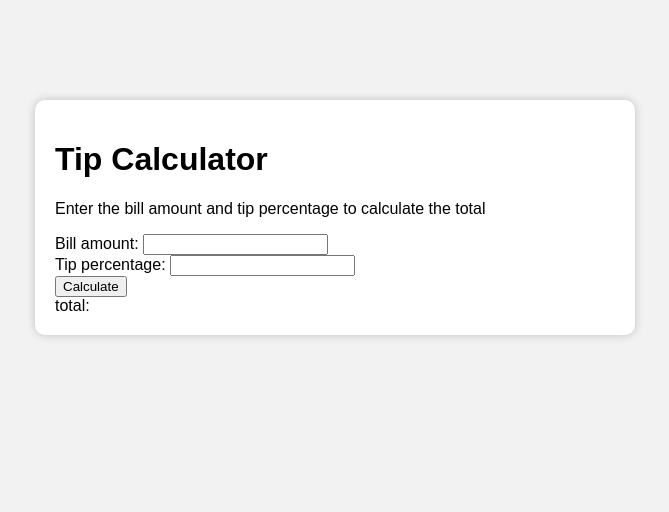
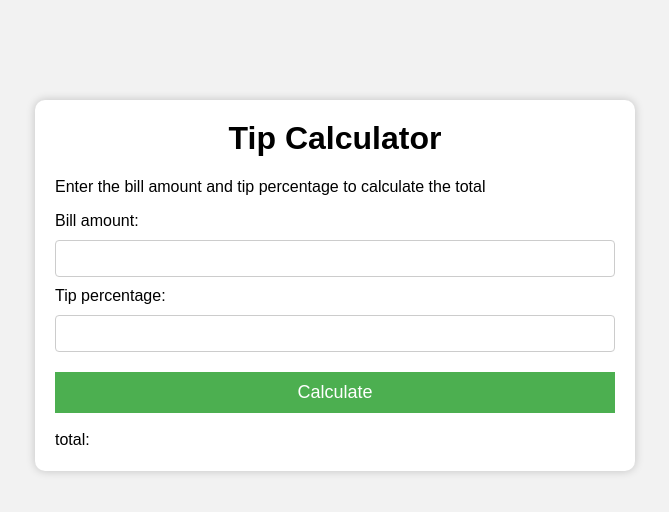
Before and after one commit to kale6019/Tip-Calculator, a plain HTML site: page index.html in a window 1280 px wide. Shown: the whole page, without its empty margins (305-974 px from the left). Drawn offline with Linux system fonts and the light colour scheme.

Commit message:
added styling to inputs, buttons and text

```diff
--- a/style.css
+++ b/style.css
@@ -16,3 +16,40 @@ body {
     box-shadow: 0 0 10px rgb(0, 0, 0, .2);
     border-radius: 10px;
 }
+
+h1 {
+    margin-top: 0;
+    text-align: center;
+}
+
+input {
+    padding: 10px;
+    border: 1px solid #ccc;
+    border-radius: 4px;
+    margin: 10px 0;
+    width: 100%;
+}
+
+button {
+    background-color: #4caf50;
+    color: white;
+    padding: 10px;
+    border: none;
+    cursor: pointer;
+    margin: 10px 0;
+    width: 100%;
+    font-size: 18px;
+    transition: background-color .2s;
+
+
+}
+
+button:hover {
+    background-color: #45a049;
+}
+
+#total {
+    font-size: 24px;
+    font-weight: bold;
+    margin-top: 10px;
+}
```
